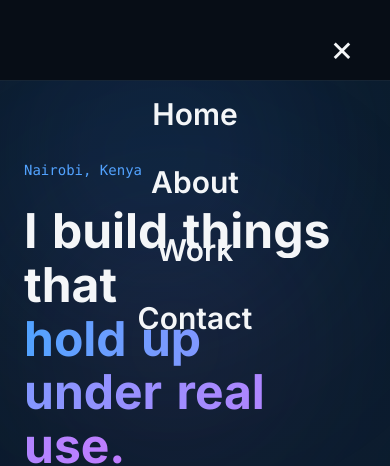
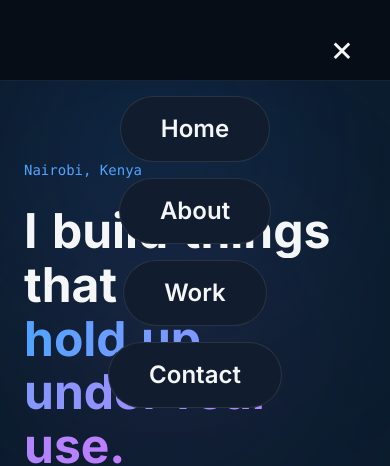
Before and after one commit to Favour-37/favour-portfolio, a Next.js app: page / in a window 390 px wide. Both pictures are taken after a click on the button "Open menu". Shown: the top 466 px of the page. Built offline with nearby package versions, Linux system fonts and the light colour scheme.

Commit message:
Mobile fixes: link nav background

```diff
--- a/components/MobileNav.tsx
+++ b/components/MobileNav.tsx
@@ -43,7 +43,7 @@ export default function MobileNav() {
                 ×
               </button>
             </div>
-            <nav className="flex-1 flex flex-col items-center justify-center gap-8">
+            <nav className="flex-1 flex flex-col items-center justify-center gap-4">
               {links.map((l, i) => (
                 <motion.div
                   key={l.href}
@@ -54,7 +54,8 @@ export default function MobileNav() {
                   <Link
                     href={l.href}
                     onClick={() => setOpen(false)}
-                    className="text-3xl font-semibold hover:text-blue-400 transition-colors"
+                    style={{ backgroundColor: "#111d2e" }}
+                    className="block px-10 py-4 rounded-full text-2xl font-semibold border border-white/10 hover:text-blue-400 hover:border-blue-500/40 transition-colors"
                   >
                     {l.label}
                   </Link>
```
